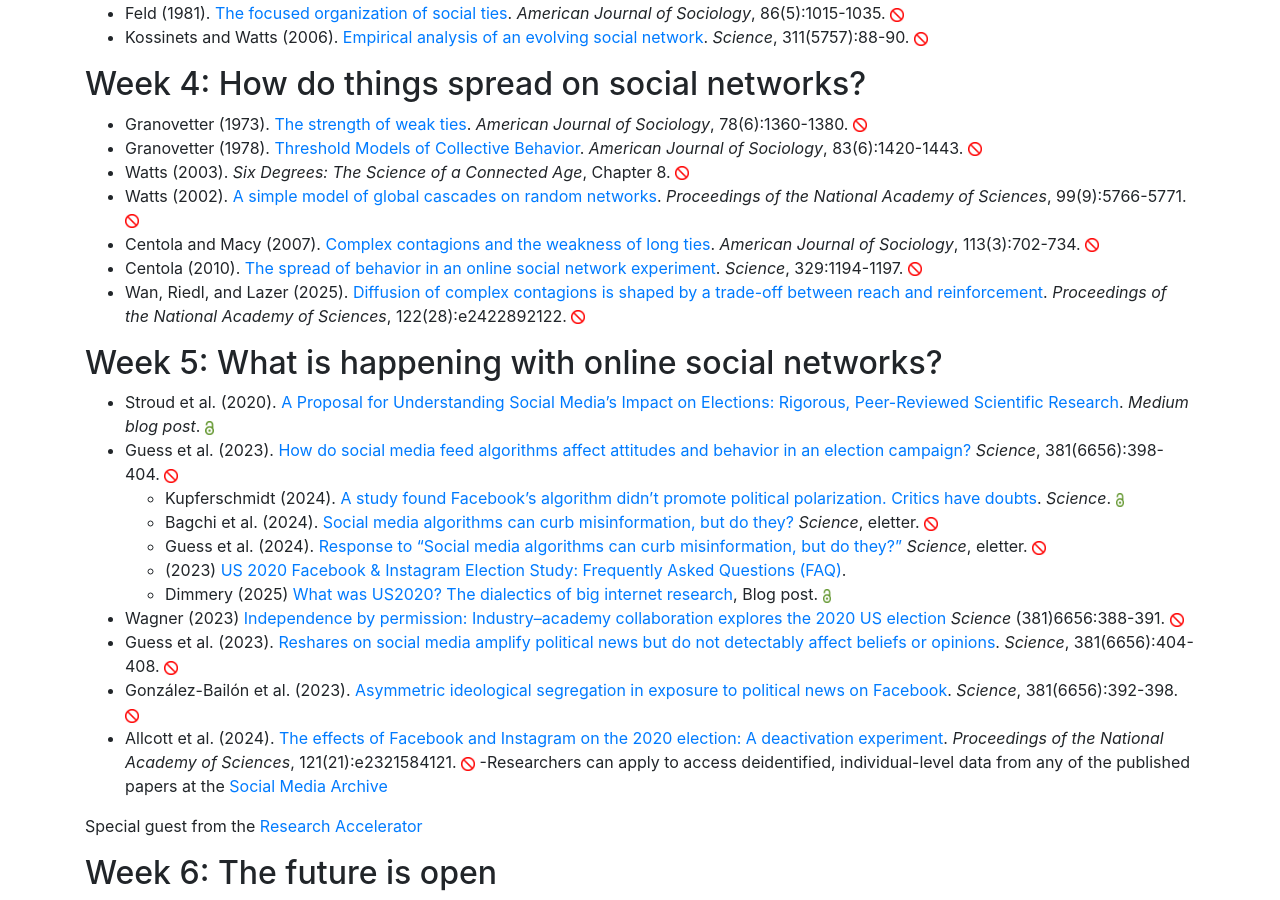
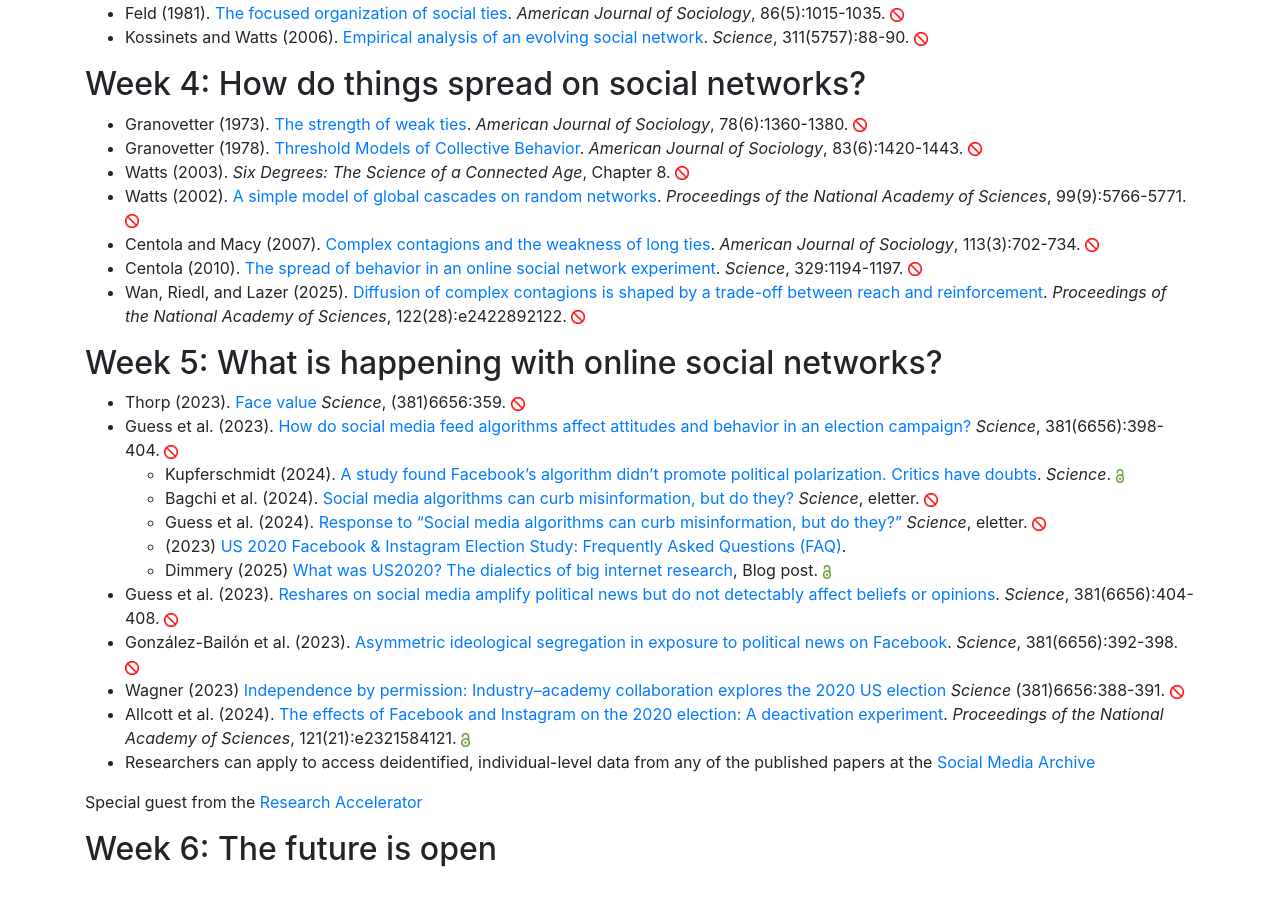
Before and after one commit to msalganik/soc548_f2025, a Jekyll site: the page built from readings.md, in a window 1280 px wide and 900 px high, scrolled down 890 px. Built offline with Jekyll 4.4.1, drawn with Linux system fonts in a browser that asks for light colours; comment, search, counter and statistics services are not loaded; after the commit the page ends 1766 px from its top, so only the background shows below that.

Commit message:
update week 5 readings

```diff
--- a/readings.md
+++ b/readings.md
@@ -52,18 +52,19 @@ In this 6-week seminar we hope to cover some of the history and major themes in
 
 ## Week 5: What is happening with online social networks?
 
-- Stroud et al. (2020). [A Proposal for Understanding Social Media's Impact on Elections: Rigorous, Peer-Reviewed Scientific Research](https://medium.com/@2020_election_research_project/a-proposal-for-understanding-social-medias-impact-on-elections-4ca5b7aae10). _Medium blog post_. <img src="https://msalganik.github.io/soc548_f2025/images/open.png" style="display: inline; height: 14px;" />
+- Thorp (2023). [Face value]() _Science_, (381)6656:359. <img src="https://msalganik.github.io/soc548_f2025/images/closed.png" style="display: inline; height: 14px;" />
 - Guess et al. (2023). [How do social media feed algorithms affect attitudes and behavior in an election campaign?](https://doi.org/10.1126/science.abp9364) _Science_, 381(6656):398-404. <img src="https://msalganik.github.io/soc548_f2025/images/closed.png" style="display: inline; height: 14px;" />
     - Kupferschmidt (2024). [A study found Facebook's algorithm didn't promote political polarization. Critics have doubts](https://doi.org/10.1126/science.zu5amv2). _Science_. <img src="https://msalganik.github.io/soc548_f2025/images/open.png" style="display: inline; height: 14px;" />
     - Bagchi et al. (2024). [Social media algorithms can curb misinformation, but do they?](https://doi.org/10.1126/science.abp9364) _Science_, eletter. <img src="https://msalganik.github.io/soc548_f2025/images/closed.png" style="display: inline; height: 14px;" />
     - Guess et al. (2024). [Response to "Social media algorithms can curb misinformation, but do they?"](https://doi.org/10.1126/science.abp9364) _Science_, eletter. <img src="https://msalganik.github.io/soc548_f2025/images/closed.png" style="display: inline; height: 14px;" />
     - (2023) [US 2020 Facebook & Instagram Election Study: Frequently Asked Questions (FAQ)](https://medium.com/@2020_election_research_project/us-2020-facebook-instagram-election-study-frequently-asked-questions-faq-266d30cbe95b).
     - Dimmery (2025) [What was US2020? The dialectics of big internet research](https://drewdimmery.substack.com/p/what-was-us2020), Blog post. <img src="https://msalganik.github.io/soc548_f2025/images/open.png" style="display: inline; height: 14px;" />
-- Wagner (2023) [Independence by permission: Industry–academy collaboration explores the 2020 US election](https://doi.org/10.1126/science.adi2430) _Science_ (381)6656:388-391. <img src="https://msalganik.github.io/soc548_f2025/images/closed.png" style="display: inline; height: 14px;" />
+
 - Guess et al. (2023). [Reshares on social media amplify political news but do not detectably affect beliefs or opinions](https://doi.org/10.1126/science.add8424). _Science_, 381(6656):404-408. <img src="https://msalganik.github.io/soc548_f2025/images/closed.png" style="display: inline; height: 14px;" />
 - González-Bailón et al. (2023). [Asymmetric ideological segregation in exposure to political news on Facebook](https://doi.org/10.1126/science.ade7138). _Science_, 381(6656):392-398. <img src="https://msalganik.github.io/soc548_f2025/images/closed.png" style="display: inline; height: 14px;" />
-- Allcott et al. (2024). [The effects of Facebook and Instagram on the 2020 election: A deactivation experiment](https://doi.org/10.1073/pnas.2321584121). _Proceedings of the National Academy of Sciences_, 121(21):e2321584121. <img src="https://msalganik.github.io/soc548_f2025/images/closed.png" style="display: inline; height: 14px;" />
--Researchers can apply to access deidentified, individual-level data from any of the published papers at the [Social Media Archive](https://socialmediaarchive.org/)
+- Wagner (2023) [Independence by permission: Industry–academy collaboration explores the 2020 US election](https://doi.org/10.1126/science.adi2430) _Science_ (381)6656:388-391. <img src="https://msalganik.github.io/soc548_f2025/images/closed.png" style="display: inline; height: 14px;" />
+- Allcott et al. (2024). [The effects of Facebook and Instagram on the 2020 election: A deactivation experiment](https://doi.org/10.1073/pnas.2321584121). _Proceedings of the National Academy of Sciences_, 121(21):e2321584121. <img src="https://msalganik.github.io/soc548_f2025/images/open.png" style="display: inline; height: 14px;" />
+- Researchers can apply to access deidentified, individual-level data from any of the published papers at the [Social Media Archive](https://socialmediaarchive.org/)
 
 Special guest from the [Research Accelerator](https://researchaccelerator.org/)
 
```
